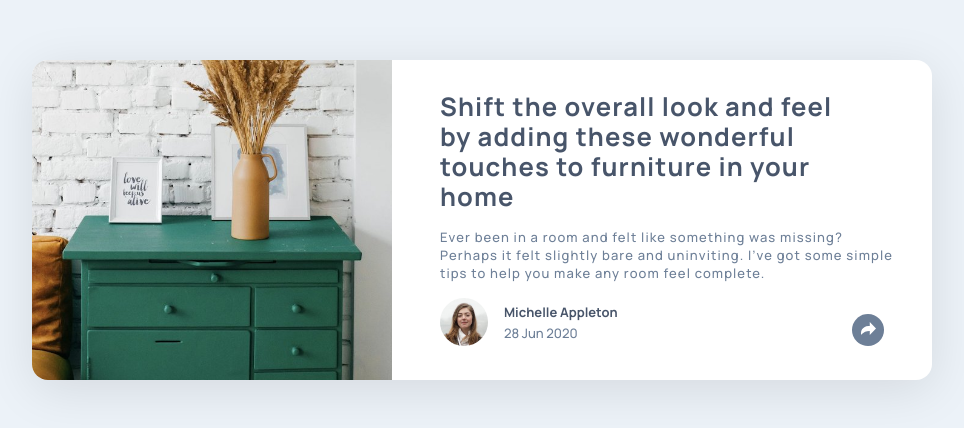
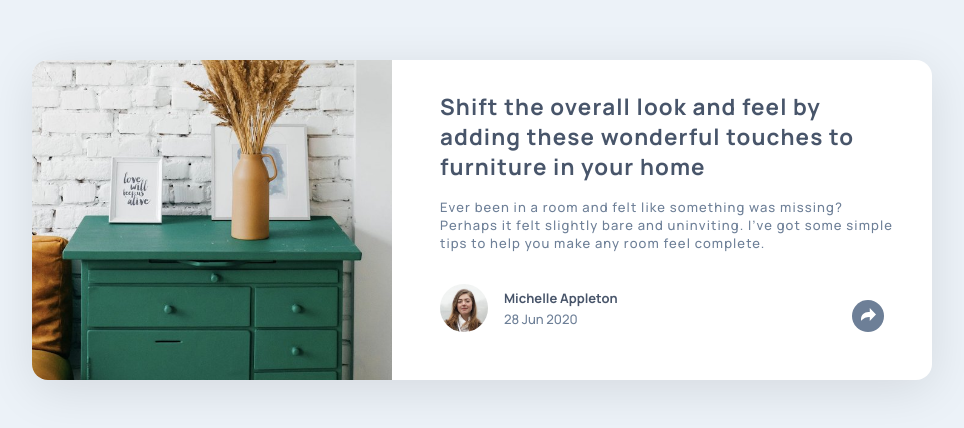
Before and after one commit to dornescum/FrontEndMentor-article, a plain HTML site: page public/index.html in a window 1280 px wide. Shown: the part 180-608 px from the top of the page, without its empty margins (158-1122 px from the left). Drawn offline with Linux system fonts and the light colour scheme.

Commit message:
small changes

```diff
--- a/public/index.html
+++ b/public/index.html
@@ -86,7 +86,7 @@
 
 </main>
 
-<script src="../src/js/main.js"></script>
+<script src="js/main.js"></script>
 </body>
 </html>
 
--- a/src/js/main.js
+++ b/public/js/main.js
@@ -2,7 +2,7 @@ const iconsActivate = document.getElementById('icons-activate');
 const activ = document.getElementById('activ');
 const width = innerWidth;
 
-console.log("%c Challenge only for iphone and desktop X",  'background: #222; color: #bada55');
+console.log("%c Challenge only for iphone X and desktop",  'background: #222; color: #bada55');
 
 activ.addEventListener('click', () => {
 	iconsActivate.classList.toggle('active');
--- a/src/styles/main/_Card.scss
+++ b/src/styles/main/_Card.scss
@@ -49,7 +49,7 @@
       color: $blue1;
       padding: 2rem 4rem 1rem 3rem;
       margin: 0;
-      font-size: 1.6rem;
+      font-size: 1.4rem;
       font-weight: bolder;
       letter-spacing: 1.1px;
       line-height: 30px;
@@ -74,7 +74,7 @@
 
     .desc-footer {
       @include flex-sb;
-      padding: 1rem 2rem 2rem 3rem;
+      padding: 2rem 2rem 2rem 3rem;
       @media (max-width: $xs) {
         padding:1.5rem 1.5rem 1.5rem 1.5rem;
       }
```
Also changed, not shown: public/style.css.
